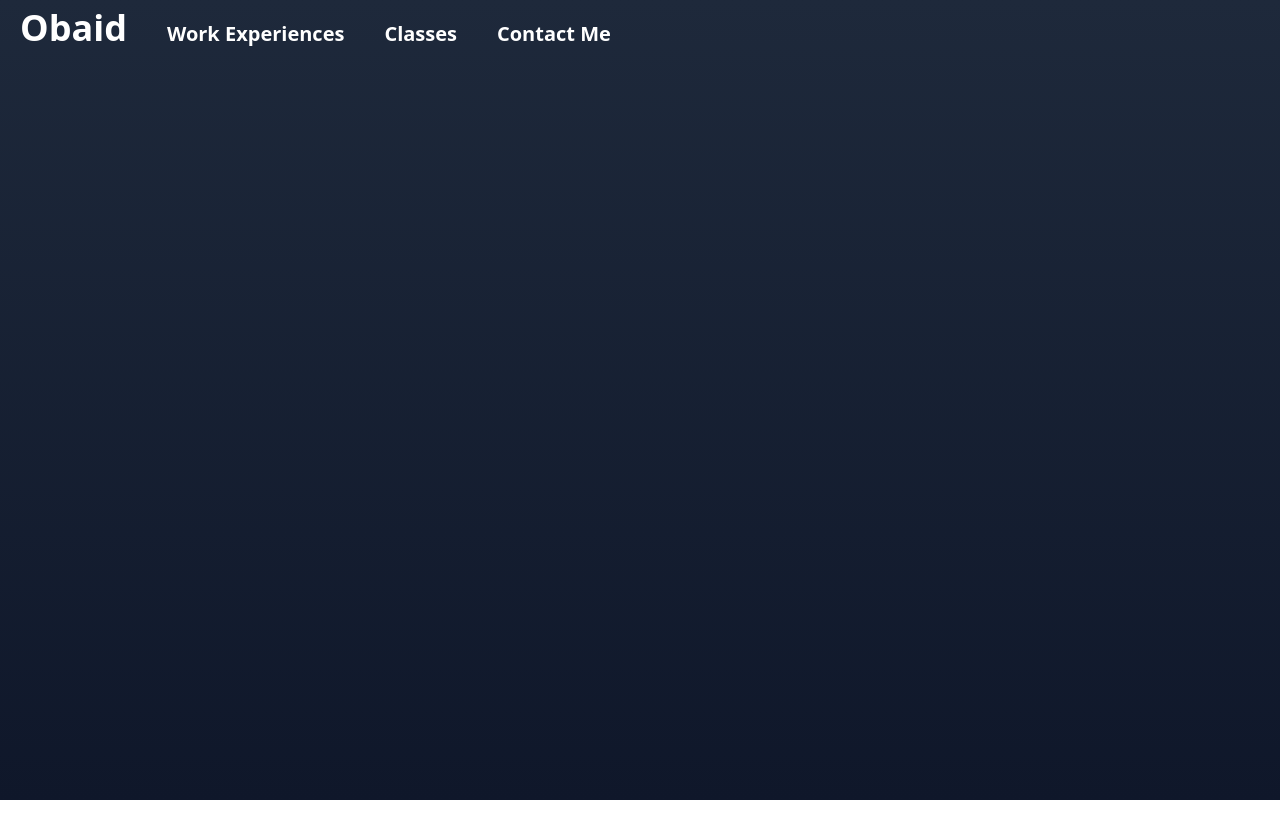
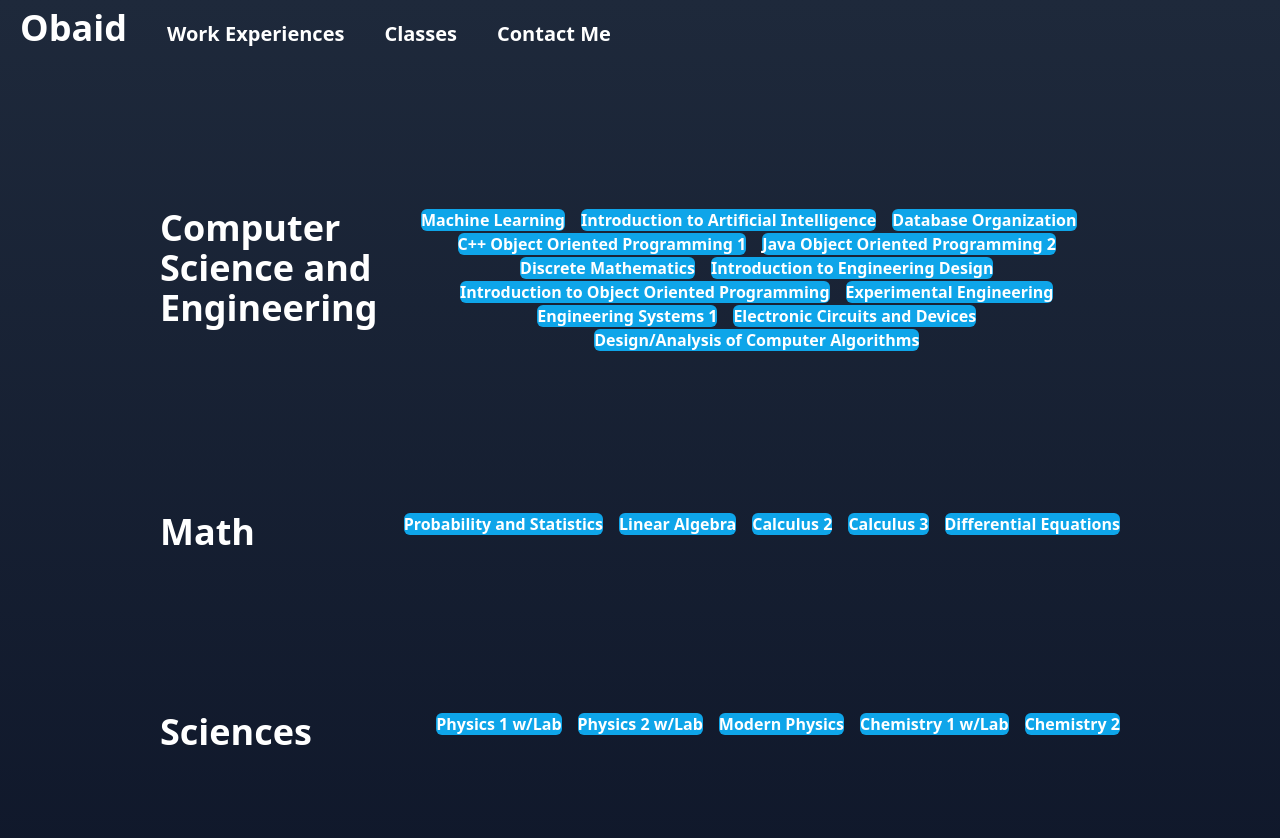
Before and after one commit to obinmahfoudh/obinmahfoudh.github.io, a React (Create React App) app: page /Classes in a window 1280 px wide. Shown: the top 838 px of the page. Before the commit the page ends 800 px from the top, so only its background shows below. Built offline with nearby package versions, Linux system fonts and the light colour scheme.

Commit message:
Added classList and display for classes. Removed excess code on NavBar. Added dependency and scripts to load site on github pages

```diff
--- a/package.json
+++ b/package.json
@@ -2,6 +2,7 @@
   "name": "mywebsite",
   "version": "0.1.0",
   "private": true,
+  "homepage": "https://obinmahfoudh.github.io",
   "dependencies": {
     "@testing-library/jest-dom": "^5.17.0",
     "@testing-library/react": "^13.4.0",
@@ -14,6 +15,8 @@
   },
   "scripts": {
     "start": "react-scripts start",
+    "predeploy" : "npm run build",
+    "deploy" : "gh-pages -d build",
     "build": "react-scripts build",
     "test": "react-scripts test",
     "eject": "react-scripts eject"
@@ -37,6 +40,7 @@
     ]
   },
   "devDependencies": {
+    "gh-pages": "^6.0.0",
     "tailwindcss": "^3.3.3"
   }
 }
--- a/src/App.js
+++ b/src/App.js
@@ -9,14 +9,13 @@ import NavBar from "./Components/NavBar.js";
 function App() {
   return (
     <body className="min-h-screen bg-gradient-to-b from-slate-800 to-slate-900">
-      <NavBar>
+      <NavBar class=''></NavBar>
         <Routes>
           <Route path = '/'  element={<HomePage/>} />
           <Route path = '/Classes'  element={<Classes/>} />
           <Route path = '/WorkExperiences'  element={<WorkExperiences/>} />
           <Route path = '/ContactMe'  element={<ContactMe/>} />
         </Routes>
-      </NavBar>
       </body>
   );
 }
--- /dev/null
+++ b/src/ClassList.js
@@ -0,0 +1,203 @@
+export const Courses = [
+
+    {
+        id: 0,
+
+        Name: "Machine Learning",
+
+        Description: "Ddi Machine Learning",
+
+        Type: "Computer Science and Engineering"
+    },
+
+    {
+        id: 1,
+
+        Name: "Introduction to Artificial Intelligence",
+
+        Description: "Did databases",
+
+        Type: "Computer Science and Engineering"
+      },
+
+      {
+        id: 2,
+
+        Name: "Database Organization",
+
+        Description: "Did databases",
+
+        Type: "Computer Science and Engineering"
+      },
+      {
+        id: 3,
+
+        Name: "Probability and Statistics",
+
+        Description: "Did databases",
+
+        Type: "Math"
+      },
+      {
+        id: 4,
+
+        Name: "Linear Algebra",
+
+        Description: "Did databases",
+
+        Type: "Math"
+      },
+      {
+        id: 5,
+
+        Name: "C++ Object Oriented Programming 1",
+
+        Description: "Did databases",
+
+        Type: "Computer Science and Engineering"
+      },
+      {
+        id: 6,
+
+        Name: "Java Object Oriented Programming 2",
+
+        Description: "Did databases",
+
+        Type: "Computer Science and Engineering"
+      },
+      {
+        id: 7,
+
+        Name: "Discrete Mathematics",
+
+        Description: "Did databases",
+
+        Type: "Computer Science and Engineering"
+      },
+      {
+        id: 8,
+
+        Name: "Introduction to Engineering Design",
+
+        Description: "Did databases",
+
+        Type: "Computer Science and Engineering"
+      },
+      {
+        id: 9,
+
+        Name: "Calculus 2",
+
+        Description: "Did databases",
+
+        Type: "Math"
+      },
+      {
+        id: 10,
+
+        Name: "Physics 1 w/Lab",
+
+        Description: "Did databases",
+
+        Type: "Sciences"
+      },
+      {
+        id: 11,
+
+        Name: "Physics 2 w/Lab",
+
+        Description: "Did databases",
+
+        Type: "Sciences"
+      },
+      {
+        id: 12,
+
+        Name: "Modern Physics",
+
+        Description: "Did databases",
+
+        Type: "Sciences"
+      },
+      {
+        id: 13,
+
+        Name: "Chemistry 1 w/Lab",
+
+        Description: "Did databases",
+
+        Type: "Sciences"
+      },
+      {
+        id: 14,
+
+        Name: "Chemistry 2",
+
+        Description: "Did databases",
+
+        Type: "Sciences"
+      },
+      {
+        id: 15,
+
+        Name: "Introduction to Object Oriented Programming",
+
+        Description: "Did databases",
+
+        Type: "Computer Science and Engineering"
+      },
+      {
+        id: 16,
+
+        Name: "Calculus 3",
+
+        Description: "Did databases",
+
+        Type: "Math"
+      },
+      {
+        id: 17,
+
+        Name: "Differential Equations",
+
+        Description: "Did databases",
+
+        Type: "Math"
+      },
+      {
+        id: 18,
+
+        Name: "Experimental Engineering",
+
+        Description: "Did databases",
+
+        Type: "Computer Science and Engineering"
+      },
+      {
+        id: 19,
+
+        Name: "Engineering Systems 1",
+
+        Description: "Did databases",
+
+        Type: "Computer Science and Engineering"
+      },
+      {
+        id: 19,
+
+        Name: "Electronic Circuits and Devices",
+
+        Description: "Did databases",
+
+        Type: "Computer Science and Engineering"
+      },
+      {
+        id: 20,
+
+        Name: "Design/Analysis of Computer Algorithms",
+
+        Description: "Did databases",
+
+        Type: "Computer Science and Engineering"
+      }
+  ];
--- a/src/Components/NavBar.js
+++ b/src/Components/NavBar.js
@@ -6,13 +6,13 @@ export default function NavBar() {
   <nav class='flex content-center border-box h-12 px-5 space-x-10 items-end font-semibold'>
     < Link to="/" class='text-4xl bold text-white'>Obaid</Link>
     <ul class='text-xl list-none flex flex-row space-x-10 '>
-      <li class='transition ease-in-out delay-150 hover:-translate-y-1 hover:scale-125 duration-700'>
+      <li class='transition ease-in-out delay-150  hover:scale-125 duration-700'>
         <Link to="/WorkExperiences" class='text-white'>Work Experiences</Link>
       </li>
-      <li class='transition ease-in-out delay-150 hover:-translate-y-1 hover:scale-125 duration-700'>
+      <li class='transition ease-in-out delay-150  hover:scale-125 duration-700'>
         <Link to="/Classes" class='text-white'>Classes</Link>
       </li>
-      <li class='transition ease-in-out delay-150 hover:-translate-y-1 hover:scale-125 duration-700'>
+      <li class='transition ease-in-out delay-150  hover:scale-125 duration-700'>
         <Link to="/ContactMe" class='text-white'>Contact Me</Link>
       </li>
     </ul>
--- a/src/Pages/Classes.js
+++ b/src/Pages/Classes.js
@@ -1,12 +1,38 @@
+import {Courses} from "../ClassList"
 
-const Classes = () => {
+export const Classes = () => {
   return (
-    <div className="Classes">
-      <header className="Classes">
-        <p>
-        </p>
-      </header>
-    </div>
+    <>
+      <div class = "text-white p-40 gap-40 flex flex-col ">
+        <div class= 'flex justify-between'>
+          <h1 class='text-4xl  font-extrabold'>Computer Science and Engineering</h1>
+          {getCourses("Computer Science and Engineering")}
+        </div>
+        <div class= 'flex justify-between'>
+          <h1 class='text-4xl flex j font-extrabold'>Math</h1>
+          {getCourses("Math")}
+        </div>
+        <div class= 'flex justify-between'>
+          <h1 class='text-4xl font-extrabold'>Sciences</h1>
+          {getCourses("Sciences")}
+        </div>
+      </div>
+    </>
   );
 }
 export default Classes;
+
+function getCourses(courseType){
+  const computerCourses= Courses.filter(Courses => Courses.Type === courseType);
+  const listItems = computerCourses.map(Courses =>
+    <li>
+      <p class = 'transition ease-in-out delay-150  hover:scale-125 duration-700'>
+        <b class= 'text-white bg-sky-500 rounded-md h-10 w-40'>{Courses.Name}</b>
+      </p>
+    </li>
+    )
+  return <ul class='flex flex-row flex-wrap justify-center space-x-4 '>{listItems}</ul>
+}
+
+
+//{Object.keys(Courses)}
```
Also changed, not shown: 1 other file (tests, documents, lock files or other folders).
